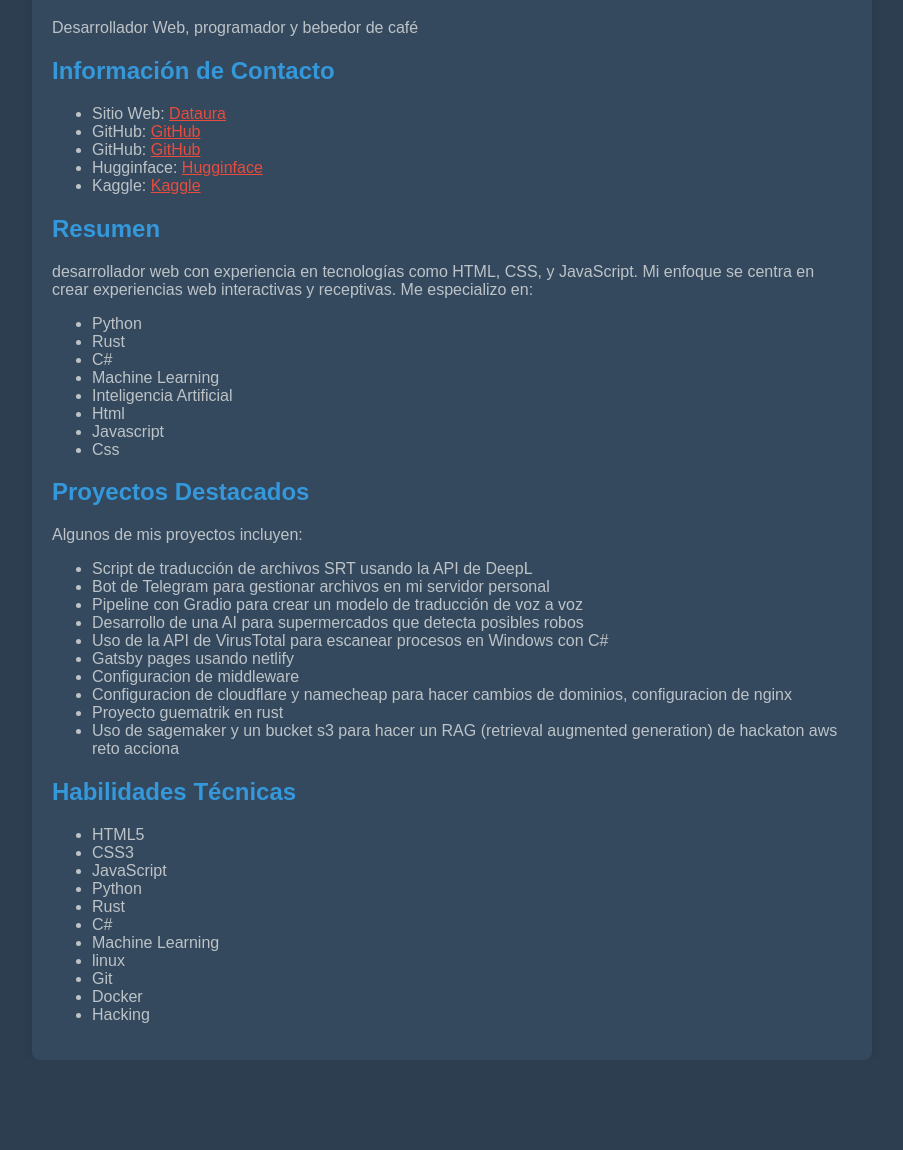
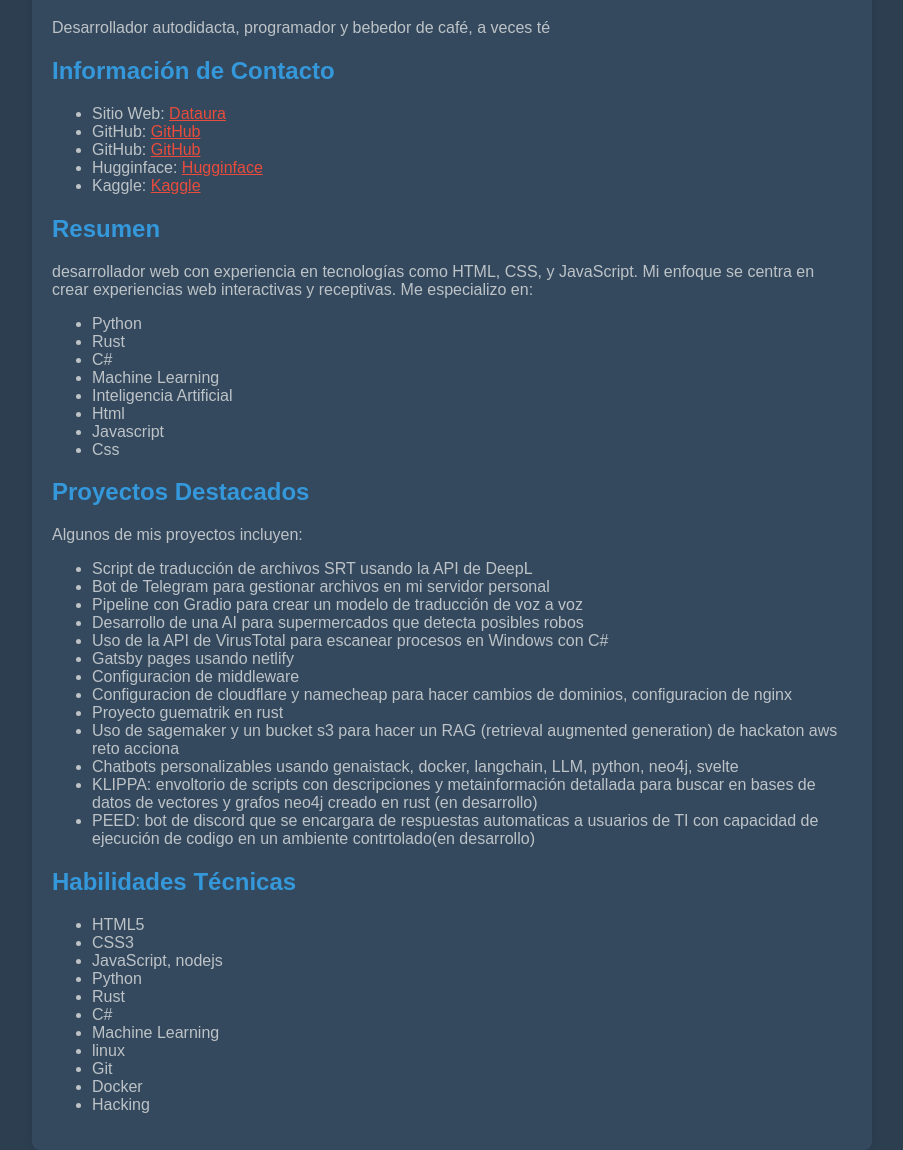
Before and after one commit to 0x83k/0x83k.github.io, a plain HTML site: page index.html in a window 1280 px wide. Shown: the part 81-1231 px from the top of the page, without its empty margins (188-1091 px from the left). Before the commit the page ends 1141 px from the top, so only its background shows below. Drawn offline with Linux system fonts and the light colour scheme.

Commit message:
Update index.html
update cv

```diff
--- a/index.html
+++ b/index.html
@@ -34,7 +34,7 @@
 <body>
     <div class="container">
         <h1>Erick</h1>
-        <p>Desarrollador Web, programador y bebedor de café</p>
+        <p>Desarrollador autodidacta, programador y bebedor de café, a veces té</p>
 
         <h2>Información de Contacto</h2>
         <ul>
@@ -72,6 +72,9 @@
             <li>Configuracion de cloudflare y namecheap para hacer cambios de dominios, configuracion de nginx</li>
             <li>Proyecto guematrik en rust</li>
             <li>Uso de sagemaker y un bucket s3 para hacer un RAG (retrieval augmented generation) de hackaton aws reto acciona</li>
+            <li>Chatbots personalizables usando genaistack, docker, langchain, LLM, python, neo4j, svelte</li>
+            <li>KLIPPA: envoltorio de scripts con descripciones y metainformación detallada para buscar en bases de datos de vectores y grafos neo4j creado en rust (en desarrollo)</li>
+            <li>PEED: bot de discord que se encargara de respuestas automaticas a usuarios de TI  con capacidad de ejecución de codigo en un ambiente contrtolado(en desarrollo)</li>
 
         </ul>
 
@@ -79,7 +82,7 @@
         <ul>
             <li>HTML5</li>
             <li>CSS3</li>
-            <li>JavaScript</li>
+            <li>JavaScript, nodejs</li>
             <li>Python</li>
             <li>Rust</li>
             <li>C#</li>
```
